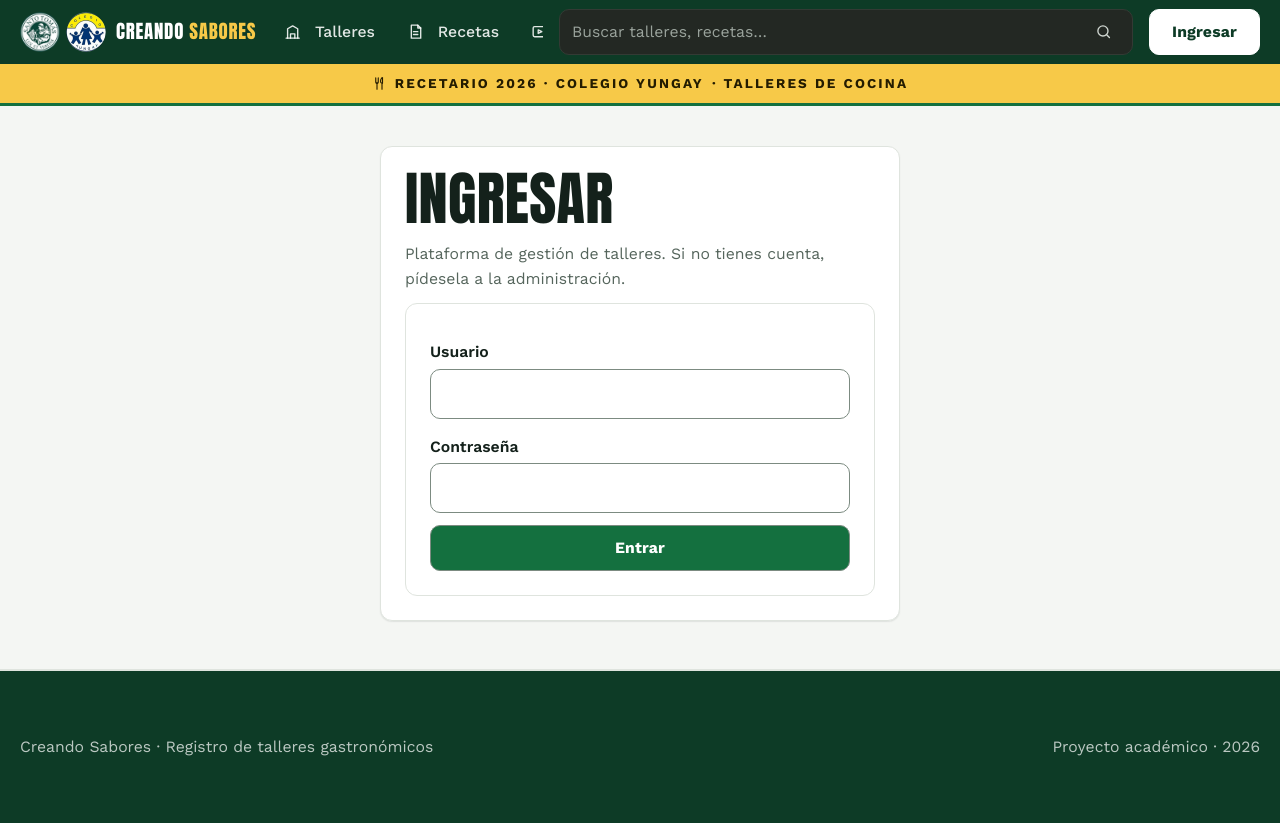
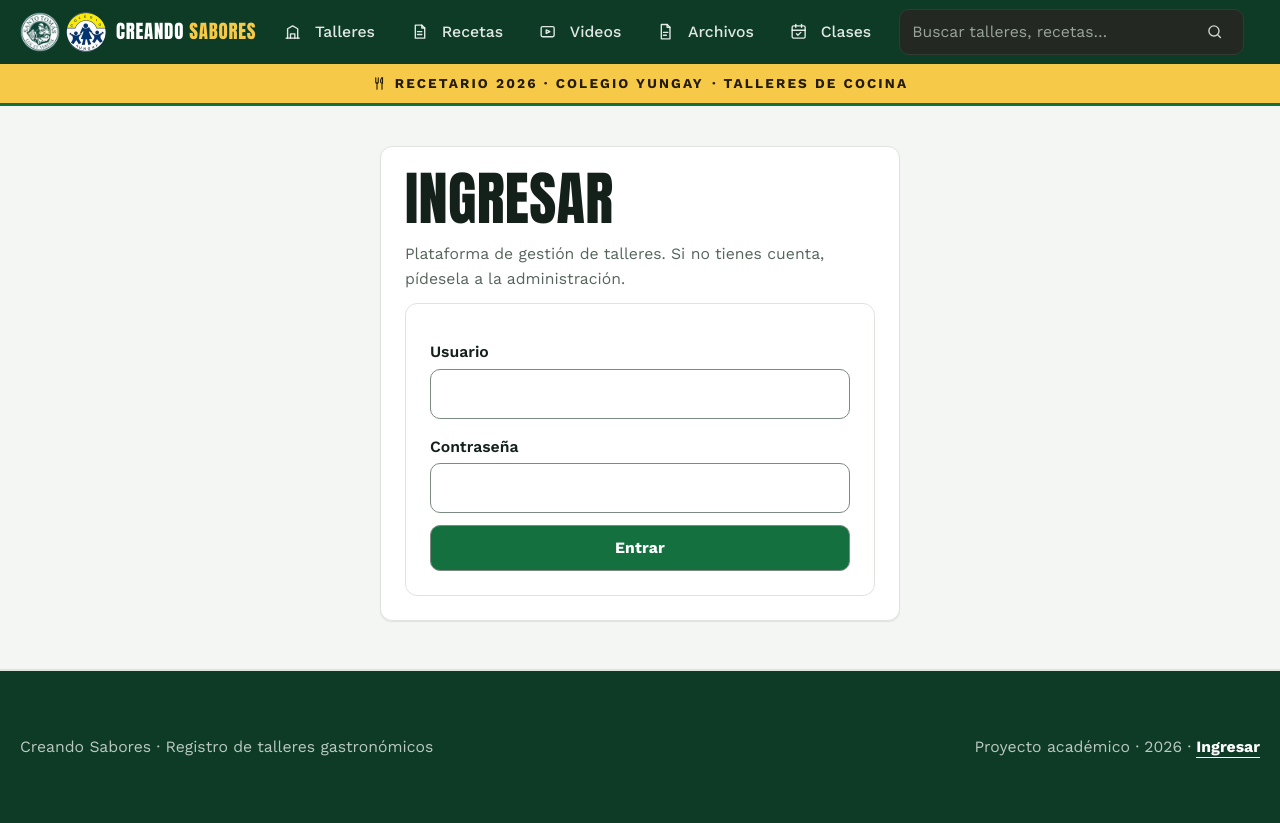
Before and after one commit to samueleduardobuguenovega-lang/creando-sabores, a Node server app: page /login in a window 1280 px wide. Run offline with Node 20, Linux system fonts and the light colour scheme.

Commit message:
fix(cabecera): menú desplegable por franjas y acceso de docentes al pie
La cabecera se rompía en tres puntos medidos: en escritorio el nav se
encogía a 313 px y los últimos destinos quedaban fuera de vista dentro
de una barra con scroll; entre 721 y 1024 px el botón «Menú» no existía
y los destinos se apilaban en columna, comiéndose 252 px de alto; y a
1024 px exactos el panel se abría encima del buscador y desbordaba.

- El nav pasa a vivir dentro de un <details> que arranca cerrado; en
  escritorio se disuelve con display: contents y los cinco destinos
  quedan en la misma fila que la marca y el buscador.
- El tamaño se declara sobre el <nav>, no sobre el <details>, porque
  en escritorio el que compite por el ancho es el nav.
- Entre 1025 y 1199 px el buscador baja a una segunda fila a todo el
  ancho: marca + cinco destinos + buscador no caben en 1025 px.
- En móvil el «Más» vuelve a ser una celda de la barra inferior y su
  lista se abre hacia arriba, a ancho de pantalla y con scroll.
- El botón «Ingresar» sale de la cabecera y pasa al pie, chico y en
  negrita: es acceso de docentes, no una llamada a la acción.

```diff
--- a/public/css/cartel.css
+++ b/public/css/cartel.css
@@ -2526,42 +2526,11 @@ h2 { letter-spacing: 0.025em; }
 /* Varias capas fuerzan `display` en `.navegacion` para el modo de escritorio,
    y eso anula la regla del navegador que oculta el contenido de un <details>
    cerrado: el menú quedaba desplegado y encima de la búsqueda a 1024 px.
-   Aquí se restituye la lógica: cerrado, oculto; abierto, visible. */
+   Aquí se restituye la lógica: cerrado, oculto; abierto, visible.
+   El comportamiento por franja vive al final del archivo, en el bloque
+   «Navegación por franja»; esta regla solo cubre el estado del <details>. */
 details.menu:not([open]) > .navegacion {
   display: none !important;
-}
-
-/* En escritorio el menú no se despliega: está siempre en línea y el botón
-   «Menú» estorba. */
-@media (min-width: 1200px) {
-  details.menu > summary { display: none; }
-  details.menu > .navegacion { display: flex !important; }
-}
-
-/* --- Corrección de las dos reglas anteriores ---------------------------- */
-/* 1) En la franja 1024-1199 el desplegable estaba en una fila del grid y al
-      abrirse estiraba la cabecera hasta 364 px. Vuelve a flotar por encima.
-   2) La regla que oculta el desplegable cerrado tenía más peso que la que lo
-      muestra en escritorio, y el menú desaparecía de 1200 en adelante. */
-@media (min-width: 1024px) and (max-width: 1199px) {
-  .cabecera details.menu .navegacion {
-    position: absolute;
-    top: calc(100% + 6px);
-    right: 0;
-    left: auto;
-    width: min(320px, calc(100vw - 32px));
-    max-height: 70vh;
-    overflow-y: auto;
-    z-index: 40;
-  }
-}
-
-@media (min-width: 1200px) {
-  .cabecera details.menu > .navegacion,
-  .cabecera details.menu:not([open]) > .navegacion,
-  .cabecera details.menu[open] > .navegacion {
-    display: flex !important;
-  }
 }
 
 /* --- Últimos dos recortes medidos --------------------------------------- */
@@ -3059,18 +3028,109 @@ p,
   }
 }
 
-/* Compatibilidad con marcado viejo — 2026-11-27
-   Si un navegador conserva en caché la cabecera anterior (details.menu con el
-   disparador ☰), la navegación igual se muestra siempre y el disparador no se
-   pinta: nunca queda un botón que abra lo que ya está abierto. */
-.cabecera details.menu > summary.menu-boton {
-  display: none;
-}
-
-/* `!important` porque la capa vieja oculta el contenido de un <details>
-   cerrado con esa prioridad: con marcado en caché la navegación desaparecía. */
-.cabecera details.menu > .navegacion {
-  display: flex !important;
+/* --- Navegación por franja ---------------------------------------------- */
+/* Tres comportamientos, uno por tamaño, y ninguno se pisa:
+   ≥1025 px  fila en línea dentro de la cabecera, sin botón «Menú».
+   721-1024  se pliega en el botón «Menú» y arranca cerrado (un toque abre).
+   ≤720 px   barra inferior fija con los cinco destinos. */
+/* --- Comportamiento por banda -------------------------------------------- */
+/* Chrome (2024+) envuelve el contenido de un <details> en `::details-content`
+   con `content-visibility: hidden` mientras está cerrado. Por eso un <nav>
+   dentro de un details cerrado se mide en 0 px aunque su `display` diga flex:
+   no se oculta con CSS normal. Se deja el contenido siempre renderizable y el
+   plegado se decide banda por banda, no por el estado nativo del details. */
+.cabecera details.menu::details-content {
+  content-visibility: visible;
+  display: contents;
+}
+
+@media (min-width: 1025px) {
+  .cabecera details.menu > summary.menu-boton {
+    display: none;
+  }
+
+  .cabecera details.menu > .navegacion,
+  .cabecera details.menu:not([open]) > .navegacion,
+  .cabecera details.menu[open] > .navegacion {
+    display: flex !important;
+    /* `details.menu` es `display: contents` en escritorio: quien compite por el
+       ancho es el propio <nav>, así que el tamaño va acá y no en el contenedor.
+       Con `1 1 auto` el nav se encogía a 313 px y los últimos destinos quedaban
+       fuera de vista dentro de una barra con scroll. */
+    flex: 0 0 auto;
+    min-width: 0;
+    flex-wrap: nowrap;
+    position: static;
+    width: auto;
+    max-height: none;
+    overflow: visible;
+  }
+
+  /* El buscador cede el ancho: crece hasta 380 px y se pega a la derecha, así
+     los destinos conservan su tamaño natural en cualquier escritorio. */
+  .cabecera .busqueda {
+    flex: 1 1 260px;
+    max-width: 380px;
+    margin-left: auto;
+  }
+}
+
+/* Entre 1025 y 1199 px no caben marca, cinco destinos y buscador en una fila
+   sin encoger el buscador a 258 px. En vez de apretarlo, baja solo a una
+   segunda fila y toma el ancho completo: la cabecera queda en dos niveles
+   legibles (destinos arriba, búsqueda abajo) y no en una fila asfixiada. */
+@media (min-width: 1025px) and (max-width: 1199px) {
+  .cabecera .busqueda {
+    flex: 1 1 100%;
+    max-width: none;
+    margin-left: 0;
+  }
+}
+
+@media (max-width: 720px) {
+  .cabecera details.menu > summary.menu-boton {
+    display: none;
+  }
+
+  .cabecera details.menu > .navegacion,
+  .cabecera details.menu:not([open]) > .navegacion {
+    display: grid !important;
+  }
+}
+
+/* El cajón heredaba el fondo blanco del estilo claro, pero los enlaces son
+   blancos porque viven dentro de la cabecera negra: el menú se abría vacío.
+   En la franja del desplegable el panel vuelve a ser oscuro y el texto claro,
+   que es el par que ya usa la cabecera. */
+@media (min-width: 721px) and (max-width: 1024px) {
+  /* Aquí sí manda el estado del details: cerrado, el cajón no se pinta. */
+  .cabecera details.menu:not([open]) > .navegacion {
+    display: none !important;
+  }
+
+  .cabecera details.menu > summary.menu-boton {
+    display: inline-flex;
+  }
+
+  .cabecera details.menu .navegacion {
+    /* Ancho explícito: el panel es `position: absolute` y sin ancho propio se
+       encogía al mínimo de su contenido (75 px con texto partido en vertical). */
+    width: min(360px, calc(100vw - 32px));
+    grid-template-columns: 1fr 1fr;
+    background: var(--negro-suave);
+    border: 1px solid rgba(255, 255, 255, 0.14);
+    box-shadow: 0 18px 40px rgba(0, 0, 0, 0.45);
+  }
+
+  .cabecera details.menu .navegacion a {
+    color: rgba(255, 255, 255, 0.88);
+  }
+
+  .cabecera details.menu .navegacion a:hover,
+  .cabecera details.menu .navegacion a.activo {
+    color: #fff;
+    background: rgba(255, 255, 255, 0.12);
+  }
 }
 
 /* Navegación sin menú desplegable — 2026-11-27
--- a/public/css/estilos.css
+++ b/public/css/estilos.css
@@ -3623,3 +3623,23 @@ textarea,
 #contenido select {
   min-width: 0;
 }
+
+/* --- Acceso de docentes al pie -------------------------------------------- */
+/* El botón «Ingresar» de la cabecera pesaba como una llamada a la acción y
+   sugería que un visitante podía crearse cuenta. Va al pie, chico y en
+   negrita: informa que existe sin competir con el contenido. */
+.pie-ingreso {
+  font-weight: 700;
+  color: var(--tinta-suave);
+  text-decoration: none;
+  border-bottom: 1px solid currentColor;
+  padding-bottom: 1px;
+}
+
+.pie-ingreso:hover,
+.pie-ingreso:focus-visible {
+  color: var(--primario);
+}
+
+/* La celda de cuenta queda vacía para quien no ha entrado: no debe reservar ancho. */
+.cuenta:empty { display: none; }
--- a/views/partials/footer.ejs
+++ b/views/partials/footer.ejs
@@ -1,9 +1,18 @@
+
   </main>
 
   <footer class="pie">
     <div class="contenedor pie-fila">
       <p>Creando Sabores · Registro de talleres gastronómicos</p>
-      <p class="pie-nota">Proyecto académico · <%= anioActual %></p>
+      <p class="pie-nota">
+        Proyecto académico · <%= anioActual %>
+        <%# El acceso es para docentes, no para visitantes: un botón grande en la
+            cabecera hacía pensar que cualquiera podía crear una cuenta. Va al
+            pie, chico y en negrita, solo como aviso de que existe. %>
+        <% if (typeof usuario === 'undefined' || !usuario) { %>
+          · <a class="pie-ingreso" href="/login">Ingresar</a>
+        <% } %>
+      </p>
     </div>
   </footer>
 </body>
--- a/views/partials/head.ejs
+++ b/views/partials/head.ejs
@@ -66,9 +66,13 @@
         <span class="marca-texto">Creando <strong>Sabores</strong></span>
       </a>
 
-      <%# La navegación va siempre visible: cinco destinos caben en una fila y
-          esconderlos detrás de un menú obliga a un toque de más en cada visita. %>
-      <nav class="navegacion" aria-label="Menú principal">
+      <%# Hasta 1024 px la navegación vive dentro de un desplegable que arranca
+          cerrado: antes se mostraba como columna fija y se comía 252 px de alto
+          en una pantalla de 900 px. En escritorio el desplegable se disuelve
+          (display: contents) y los destinos quedan en la misma fila. %>
+      <details class="menu" data-plegable>
+        <summary class="menu-boton">Menú <span aria-hidden="true">☰</span></summary>
+        <nav class="navegacion" aria-label="Menú principal">
           <% if (usuario) { %>
             <a href="/panel" class="<%= rutaActual === '/panel' ? 'activo' : '' %>" <%= rutaActual === '/panel' ? 'aria-current="page"' : '' %>><%- icono('panel') %>Panel</a>
             <a href="/admin/talleres" class="<%= rutaActual.startsWith('/admin/talleres') ? 'activo' : '' %>" <%= rutaActual.startsWith('/admin/talleres') ? 'aria-current="page"' : '' %>><%- icono('talleres') %>Talleres</a>
@@ -100,7 +104,8 @@
             <a href="/documentos" class="<%= rutaActual.startsWith('/documentos') ? 'activo' : '' %>" <%= rutaActual.startsWith('/documentos') ? 'aria-current="page"' : '' %>><%- icono('documentos') %>Archivos</a>
             <a href="/ejecuciones" class="<%= rutaActual.startsWith('/ejecuciones') ? 'activo' : '' %>" <%= rutaActual.startsWith('/ejecuciones') ? 'aria-current="page"' : '' %>><%- icono('ejecuciones') %>Clases</a>
           <% } %>
-      </nav>
+        </nav>
+      </details>
 
       <%# Un solo buscador en todo el DOM: en escritorio va en la barra y en
           móvil ocupa la segunda fila de la cabecera. En /buscar la propia vista
@@ -119,8 +124,6 @@
           <form method="post" action="/salir" class="en-linea">
             <button type="submit" class="boton boton-texto">Salir</button>
           </form>
-        <% } else { %>
-          <a class="boton boton-secundario" href="/login">Ingresar</a>
         <% } %>
       </div>
     </div>
```
Also changed, not shown: other parts of public/css/cartel.css (+53 -5 lines).
